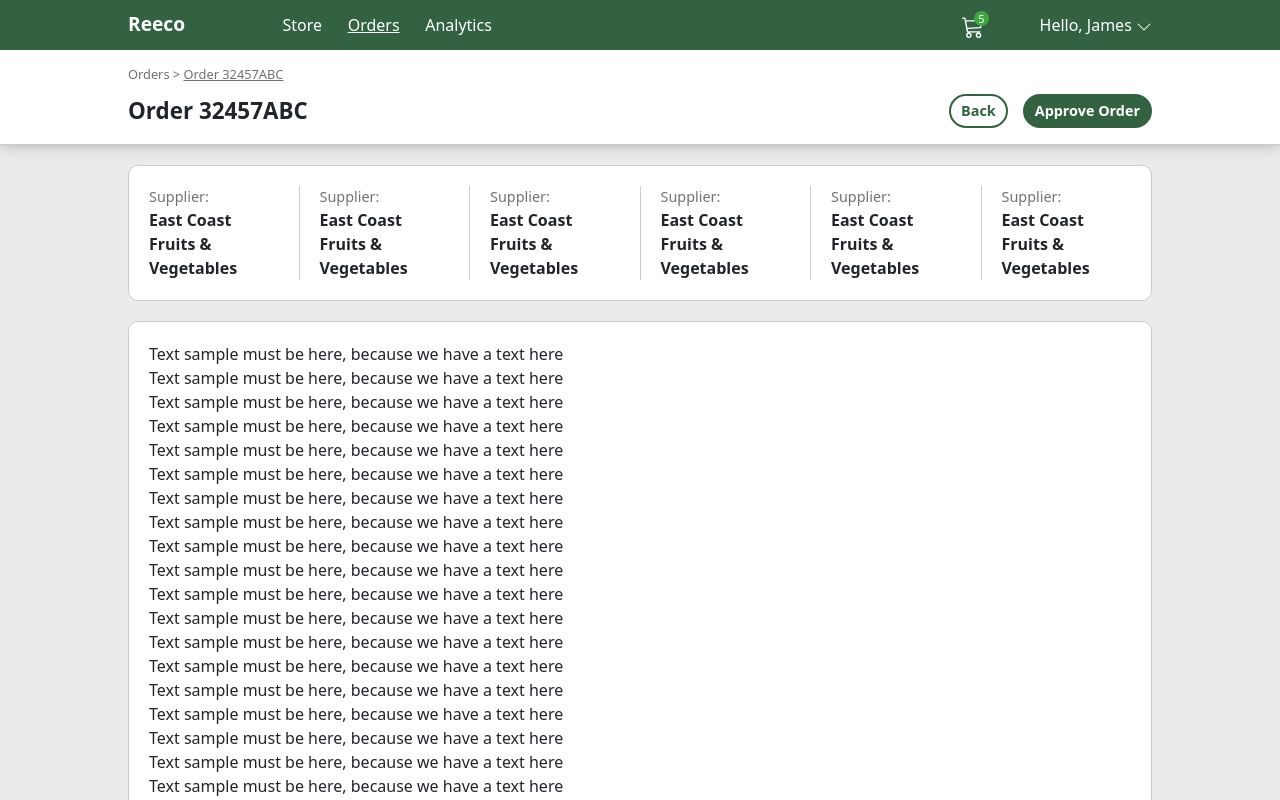
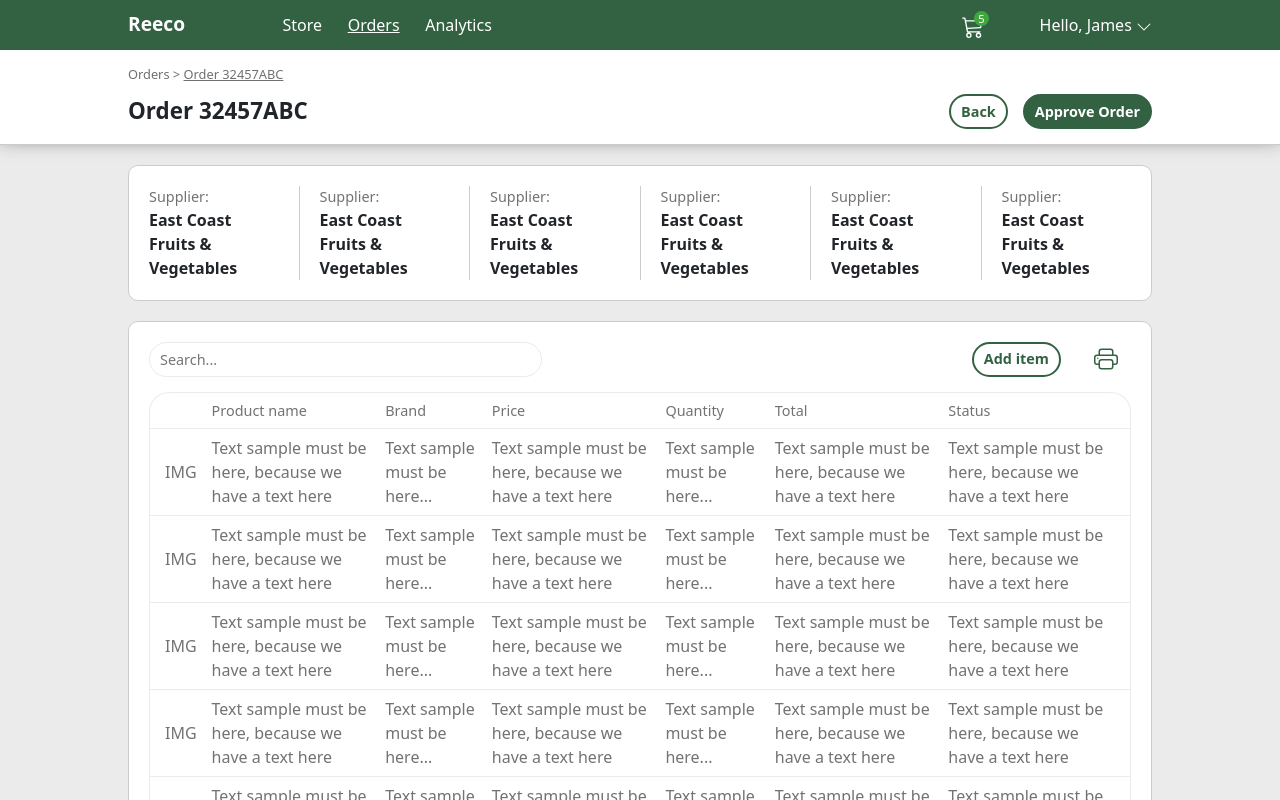
Before and after one commit to leonichevAndrei/Reeco, a React (Create React App) app in the folder client/: page /order/1 in a window 1280 px wide. Built offline with nearby package versions, Linux system fonts and the light colour scheme.

Commit message:
Table order round corners

```diff
--- a/client/src/components/order/order-body.tsx
+++ b/client/src/components/order/order-body.tsx
@@ -1,4 +1,5 @@
-import { BodyBlock, BodyInnerBlock, BodyTop, SearchBlock, SearchInput, AdditionalBlock, AddItem, AddItemButton, PrintOrder, PrintOrderIcon, BodyMain, BodyTable, OrderTableTh, OrderColumnTh, OrderTableItem, OrderColumn, OrdImage } from "../styled/order-body";
+import { WhiteButton } from "../styled/common";
+import { BodyBlock, BodyInnerBlock, BodyTop, SearchBlock, SearchInput, AdditionalBlock, AddItem, PrintOrder, PrintOrderIcon, BodyMain, BodyTable, OrderTableTh, OrderColumnTh, OrderTableItem, OrderColumn, OrdImage, OCThInside, OCInside } from "../styled/order-body";
 
 export default function OrderBody() {
 
@@ -7,39 +8,42 @@ export default function OrderBody() {
             <BodyInnerBlock>
                 <BodyTop>
                     <SearchBlock>
-                        <SearchInput />
+                        <SearchInput placeholder="Search..." />
                     </SearchBlock>
                     <AdditionalBlock>
                         <AddItem>
-                            <AddItemButton />
+                            <WhiteButton>Add item</WhiteButton>
                         </AddItem>
                         <PrintOrder>
-                            <PrintOrderIcon />
+                            <PrintOrderIcon size={24} onClick={() => alert("Printing...")} />
                         </PrintOrder>
                     </AdditionalBlock>
                 </BodyTop>
                 <BodyMain>
                     <BodyTable>
                         <OrderTableTh>
-                            <OrderColumnTh></OrderColumnTh>
-                            <OrderColumnTh></OrderColumnTh>
-                            <OrderColumnTh></OrderColumnTh>
-                            <OrderColumnTh></OrderColumnTh>
-                            <OrderColumnTh></OrderColumnTh>
-                            <OrderColumnTh></OrderColumnTh>
+                            <OrderColumnTh><OCThInside corner="left">&nbsp;</OCThInside></OrderColumnTh>
+                            <OrderColumnTh><OCThInside corner="">Product name</OCThInside></OrderColumnTh>
+                            <OrderColumnTh><OCThInside corner="">Brand</OCThInside></OrderColumnTh>
+                            <OrderColumnTh><OCThInside corner="">Price</OCThInside></OrderColumnTh>
+                            <OrderColumnTh><OCThInside corner="">Quantity</OCThInside></OrderColumnTh>
+                            <OrderColumnTh><OCThInside corner="">Total</OCThInside></OrderColumnTh>
+                            <OrderColumnTh><OCThInside corner="right">Status</OCThInside></OrderColumnTh>
                         </OrderTableTh>
                         {[1,2,3,4,5,6].map((elm, i) => {
                             return (
                                 <OrderTableItem>
                                     <OrderColumn>
-                                        <OrdImage />
+                                        <OCInside side="left" corner={i === 5 ? "left" : ""}>
+                                            <OrdImage />IMG
+                                        </OCInside>
                                     </OrderColumn>
-                                    <OrderColumn>Text sample must be here, because we have a text here</OrderColumn>
-                                    <OrderColumn>Text sample must be here, because we have a text here</OrderColumn>
-                                    <OrderColumn>Text sample must be here, because we have a text here</OrderColumn>
-                                    <OrderColumn>Text sample must be here, because we have a text here</OrderColumn>
-                                    <OrderColumn>Text sample must be here, because we have a text here</OrderColumn>
-                                    <OrderColumn>Text sample must be here, because we have a text here</OrderColumn>
+                                    <OrderColumn><OCInside side="" corner="">Text sample must be here, because we have a text here</OCInside></OrderColumn>
+                                    <OrderColumn><OCInside side="" corner="">Text sample must be here...</OCInside></OrderColumn>
+                                    <OrderColumn><OCInside side="" corner="">Text sample must be here, because we have a text here</OCInside></OrderColumn>
+                                    <OrderColumn><OCInside side="" corner="">Text sample must be here...</OCInside></OrderColumn>
+                                    <OrderColumn><OCInside side="" corner="">Text sample must be here, because we have a text here</OCInside></OrderColumn>
+                                    <OrderColumn><OCInside side="right" corner={i === 5 ? "right" : ""}>Text sample must be here, because we have a text here</OCInside></OrderColumn>
                                 </OrderTableItem>
                             );
                         })}
--- a/client/src/components/styled/common.tsx
+++ b/client/src/components/styled/common.tsx
@@ -37,6 +37,7 @@ export const WhiteButton = styled(DefButton)`
     border-color: #336242;
     background-color: white;
     color: #336242;
+    height: 35px;
 `;
 
 export const GreenButton = styled(DefButton)`
--- a/client/src/components/styled/order-body.tsx
+++ b/client/src/components/styled/order-body.tsx
@@ -1,4 +1,5 @@
 import styled from "styled-components";
+import { Printer } from "react-bootstrap-icons";
 
 export const BodyBlock = styled.div`
     padding: 0 10vw;
@@ -16,61 +17,109 @@ export const BodyInnerBlock = styled.div`
 `;
 
 export const BodyTop = styled.div`
-
+    display: flex;
+    flex-direction: row;
+    height: 30px;
+    margin-bottom: 20px;
 `;
 
 export const SearchBlock = styled.div`
-
+    width: 40%;
+    height: inherit;
 `;
 
-export const SearchInput = styled.div`
-
+export const SearchInput = styled.input`
+    border: 1px solid #ebebeb;
+    width: 100%;
+    border-radius: 20px;
+    height: 35px;
+    padding: 0 10px;
+    font-size:0.9em;
+    &:focus {
+        outline: none;
+    }
 `;
 
 export const AdditionalBlock = styled.div`
-
+    width: 60%;
+    height: inherit;
+    display: flex;
+    justify-content: right;
 `;
 
 export const AddItem = styled.div`
 
 `;
 
-export const AddItemButton = styled.div`
-
+export const PrintOrder = styled.div`
+    margin-left: 20px;
 `;
 
-export const PrintOrder = styled.div`
-
-`;
-
-export const PrintOrderIcon = styled.div`
-
+export const PrintOrderIcon = styled(Printer)`
+    width: 50px;
+    color: #336242;
+    cursor: pointer;
+    position: relative;
+    top: 4px;
 `;
 
 export const BodyMain = styled.div`
 
 `;
 
-export const BodyTable = styled.div`
+export const BodyTable = styled.table`
+    height: 1px;
+`;
+
+export const OrderTableTh = styled.tr`
+`;
+
+export const OrderColumnTh = styled.td`
+`;
+
+type OCThInsideProps = {
+    corner: string;
+}
+
+export const OCThInside = styled.div`
+    display: flex;
+    width: 100%;
+    height: 100%;
+    align-items: center;
+    padding: 7px 0;
+    color: #727272;
+    font-size: 0.9em;
+    padding: 7px 7px 7px 0;
+    border: 1px solid #ebebeb;
+    border-radius: ${(props: OCThInsideProps) => props.corner === "left" ? "20px 0 0 0" : props.corner === "right" ? "0 20px 0 0" : "0"};
+    border-left: none;
+    border-right: none;
+    border-left: ${(props: OCThInsideProps) => props.corner === "left" ? "1px solid #ebebeb" : "none"};
+    border-right: ${(props: OCThInsideProps) => props.corner === "right" ? "1px solid #ebebeb" : "none"};
+`;
+
+type OCInsideProps = {
+    side: string;
+    corner: string;
+}
+
+export const OCInside = styled(OCThInside)`
+    font-size: 1em;
+    padding: ${(props: OCInsideProps) => props.side === "left" ? "0 15px" : "none"};
+    padding-right: ${(props: OCInsideProps) => props.side === "right" ? "15px" : "none"};
+    border-radius: ${(props: OCInsideProps) => props.corner === "left" ? "0 0 0 20px" : props.corner === "right" ? "0 0 20px 0" : "0"};
+    border-left: ${(props: OCInsideProps) => props.side === "left" ? "1px solid #ebebeb" : "none"};
+    border-right: ${(props: OCInsideProps) => props.side === "right" ? "1px solid #ebebeb" : "none"};
+    border-top: none;
+`;
+
+export const OrderTableItem = styled.tr`
 
 `;
 
-export const OrderTableTh = styled.div`
-
-`;
-
-export const OrderColumnTh = styled.div`
-
-`;
-
-export const OrderTableItem = styled.div`
-
-`;
-
-export const OrderColumn = styled.div`
-
+export const OrderColumn = styled.td`
 `;
 
 export const OrdImage = styled.div`
-
+    display: flex;
 `;
```
